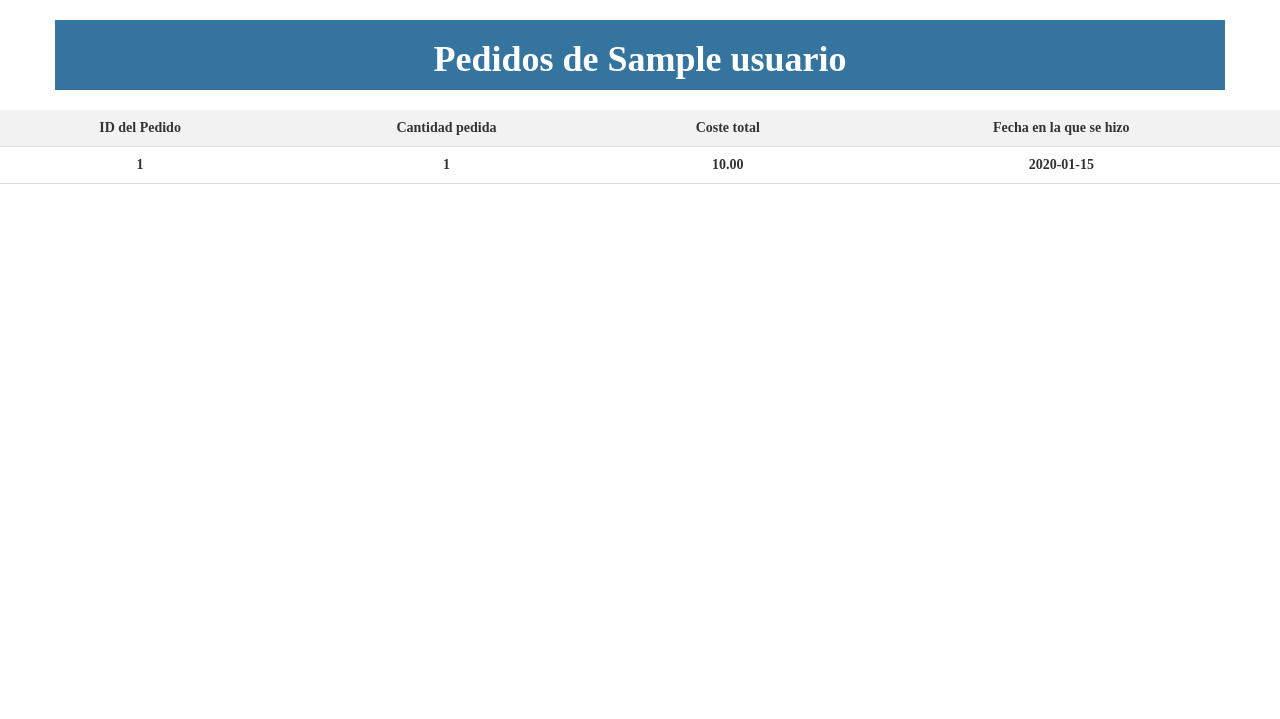
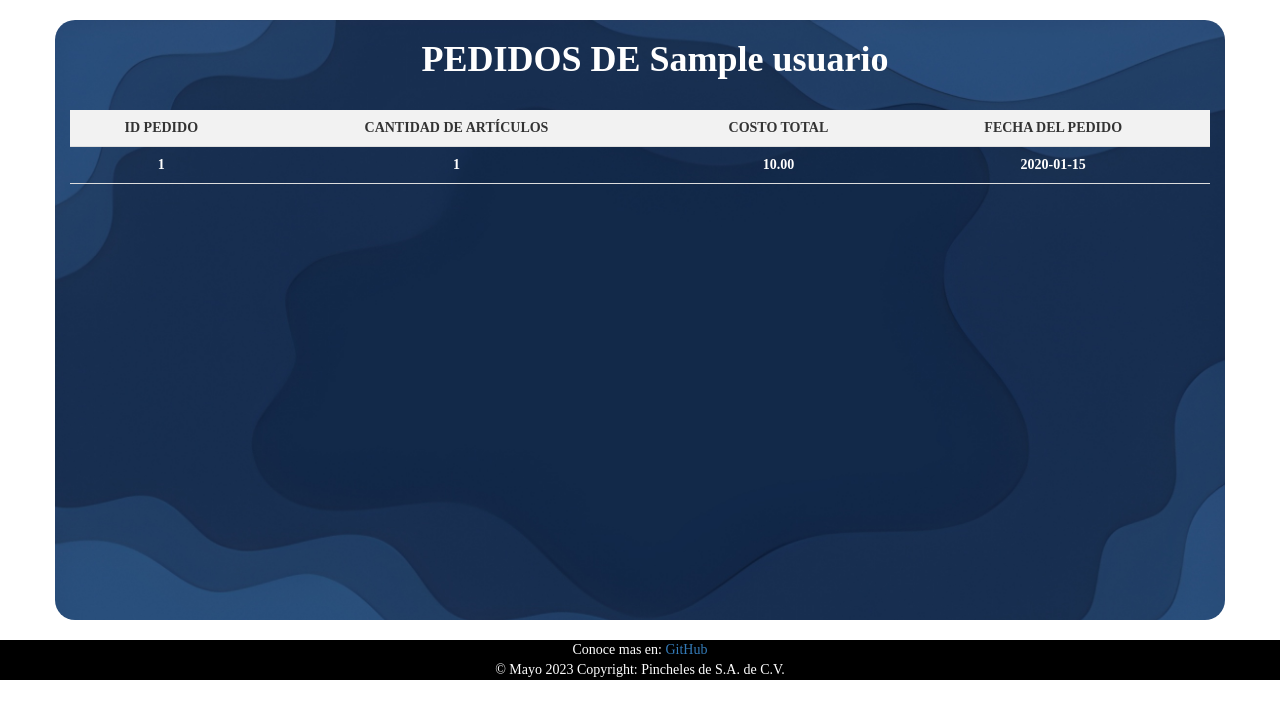
Before and after one commit to Limoncito160/ProyectoPrograWeb, a PHP site: page /pedidos.php in a window 1280 px wide. Shown: the part 62-781 px from the top of the page. Run offline with PHP 8.4, Linux system fonts and the light colour scheme; the visitor is signed in with stand-in values (Sample User, id 1); tables that the repository leaves empty hold one stand-in row (values such as "Sample post"); data that the repository does not hold is empty.

Commit message:
Manita de gato final

```diff
--- a/articulos.php
+++ b/articulos.php
@@ -3,9 +3,7 @@
 </head>
 
 <?php
-
 session_start();
-
 if (isset($_SESSION['correo']) && isset($_SESSION['id_rol'])) {
 
   // Existe una sesión activa, puedes acceder a los datos de la sesión
@@ -39,7 +37,7 @@ if (isset($_SESSION['correo']) && isset($_SESSION['id_rol'])) {
 ?>
 
 <div class="container background-container" style="margin-start:10px; margin-bottom:20px; border-radius:20px; height:100%">
-  <h1 style="text-align:center; color:white;"><strong>CATÁLOGO</strong></h1>
+  <h1 style="text-align:center; color:white;"><strong>CATÁLOGO DE ARTÍCULOS</strong></h1>
 
   <?php
   // Verifica si la sesión pertenece a un administrador
@@ -101,7 +99,7 @@ if (isset($_SESSION['correo']) && isset($_SESSION['id_rol'])) {
 
 <footer class="text-center text-white" style="background-color: black; color:white; font-weight: lighter;">
   <div>Conoce mas en:
-    <a href="#">GitHub</a>
+    <a href="https://github.com/Limoncito160/ProyectoPrograWeb">GitHub</a>
   </div>
 
   <div class="text-center text-white p-3" style="background-color: black;">
--- a/busqueda.php
+++ b/busqueda.php
@@ -11,7 +11,7 @@ $articulo_busqueda = $_POST['articulo_busqueda'];
 ?>
 
 <div class="container background-container" style="margin-start:10px; margin-bottom:20px; border-radius:20px; height:100%">
-    <h1 style="text-align:center; color:white;"><strong>CATÁLOGO</strong></h1>
+    <h1 style="text-align:center; color:white;"><strong>CATÁLOGO DE ARTÍCULOS</strong></h1>
 
     <?php
     // Verifica si la sesión pertenece a un administrador
@@ -75,7 +75,7 @@ $articulo_busqueda = $_POST['articulo_busqueda'];
 
 <footer class="text-center text-white" style="background-color: black; color:white; font-weight: lighter;">
   <div>Conoce mas en:
-    <a href="#">GitHub</a>
+    <a href="https://github.com/Limoncito160/ProyectoPrograWeb">GitHub</a>
   </div>
 
   <div class="text-center text-white p-3" style="background-color: black;">
--- a/carrito.php
+++ b/carrito.php
@@ -214,7 +214,7 @@ if (isset($_POST['limpiar'])) {
 
 <footer class="text-center text-white" style="background-color: black; color:white; font-weight: lighter;">
 	<div>Conoce mas en:
-		<a href="#">GitHub</a>
+		<a href="https://github.com/Limoncito160/ProyectoPrograWeb">GitHub</a>
 	</div>
 
 	<div class="text-center text-white p-3" style="background-color: black;">
--- a/detalles_articulo.php
+++ b/detalles_articulo.php
@@ -105,7 +105,7 @@ if ($imagen_file) {
 
 <footer class="text-center text-white" style="background-color: black; color:white; font-weight: lighter;">
     <div>Conoce mas en:
-        <a href="#">GitHub</a>
+        <a href="https://github.com/Limoncito160/ProyectoPrograWeb">GitHub</a>
     </div>
 
     <div class="text-center text-white p-3" style="background-color: black;">
--- a/foother.php
+++ b/foother.php
@@ -17,7 +17,7 @@
 
   <footer class="text-center text-white" style="background-color: black;">
   <div>Conoce mas en:
-    <a href="#">GitHub</a>
+    <a href="https://github.com/Limoncito160/ProyectoPrograWeb">GitHub</a>
   </div>
 
   <div class="text-center text-white p-3" style="background-color: black;">
--- a/header.php
+++ b/header.php
@@ -50,7 +50,6 @@ if (isset($_SESSION['correo']) && isset($_SESSION['id_rol'])) {
     .navbar-nav li a:hover {
       color: black !important;
     }
-
   </style>
 
 </head>
@@ -59,7 +58,7 @@ if (isset($_SESSION['correo']) && isset($_SESSION['id_rol'])) {
   <!--Barra de navegación-->
   <nav class="navbar navbar-expand-lg navbar-light bg-light" style="background-color:black; display:flex;">
 
-  <p class="navbar-brand disable" style="color: white;">Pincheles S.A. de C.V.</p>
+    <p class="navbar-brand disable" style="color: white;">Pincheles S.A. de C.V.</p>
 
     <ul class="nav navbar-nav">
       <li class="active"><a id="home-button" href="home.php" style="color: white;"><span
@@ -69,7 +68,7 @@ if (isset($_SESSION['correo']) && isset($_SESSION['id_rol'])) {
       <li><a id="articles-button" href="articulos.php" style="color: white;">Articulos</a></li>
       <li><a id="request-button" href="pedidos.php" style="color: white;">Pedidos</a></li>
 
-      <li class="nav-item dropdown" style ="color:black;">
+      <li class="nav-item dropdown" style="color:black;">
         <a id="contact-button" class="nav-link dropdown-toggle contact-link" href="#" id="navbarDropdown" role="button"
           data-toggle="dropdown" aria-haspopup="true" aria-expanded="false">
 
@@ -79,10 +78,7 @@ if (isset($_SESSION['correo']) && isset($_SESSION['id_rol'])) {
         <div class="dropdown-menu" aria-labelledby="navbarDropdown">
 
           <p>Telefono: </p><b class="dropdown-item" href="#">722 554 5526</a>
-          <p>Correo: </p><b class="dropdown-item" href="#">srobledon@toluca.tecnm.mx</a>
-          <p>Liga a Github: </p><b class="dropdown-item"
-            href="https://github.com/Limoncito160/ProyectoPrograWeb">Limoncito160/ProyectoPrograWeb</a>
-
+            <p>Correo: </p><b class="dropdown-item" href="#">srobledon@toluca.tecnm.mx</a>
 
       </li>
     </ul>
@@ -102,7 +98,7 @@ if (isset($_SESSION['correo']) && isset($_SESSION['id_rol'])) {
       <?php } else { ?>
 
           <!--BOTONES DEL ADMINISTRADOR -->
-          <li><a href="" style="color: white;"
+          <li><a href="http://localhost/phpmyadmin/index.php" style="color: white;"
               onclick="event.preventDefault(); document.getElementById('manage-form').submit();">Gestionar</a></li>
           <li><a href="" style="color: white;"
               onclick="event.preventDefault(); document.getElementById('logout-form').submit();">Cerrar Sesión</a></li>
--- a/login.php
+++ b/login.php
@@ -43,7 +43,7 @@ include("header.php");
 
 <footer class="text-center text-white" style="background-color: black; color:white; font-weight: lighter;">
     <div>Conoce mas en:
-        <a href="#">GitHub</a>
+        <a href="https://github.com/Limoncito160/ProyectoPrograWeb">GitHub</a>
     </div>
 
     <div class="text-center text-white p-3" style="background-color: black;">
--- a/pedidos.php
+++ b/pedidos.php
@@ -34,7 +34,8 @@ if (!$conn) {
     width: 100%;
   }
 
-  th, td {
+  th,
+  td {
     padding: 8px;
     text-align: center;
     border-bottom: 1px solid #ddd;
@@ -45,14 +46,24 @@ if (!$conn) {
     text-align: center;
   }
 
-  tr:nth-child(even) {
-    background-color: #f9f9f9;
+  .background-container {
+    background-image: url('img/background.jpg');
+    background-size: cover;
+    background-repeat: no-repeat;
+  }
+
+  td {
+    color:white;
   }
 </style>
 
 
-<div class="container" style="background-color: #34749E;">
-  <h1 style="text-align:center; color:white;"><strong>Pedidos de <?php echo $nombre_usuario?> </strong></h1>
+<div class="container background-container"
+  style="margin-start:10px; margin-bottom:20px; border-radius:20px; height:600px;">
+  <div class="container" style="">
+    <h1 style="text-align:center; color:white;"><strong>PEDIDOS DE
+        <?php echo $nombre_usuario ?>
+      </strong></h1>
   </div>
 
   <br>
@@ -80,7 +91,7 @@ if (!$resultado) {
   $consulta1 = "SELECT * FROM PEDIDOS WHERE ID_USUARIO = '$idUsuario'";
   //Ejecutar una consulta SQL para mostrar los pedidos del usuario
   $resultado1 = mysqli_query($conn, $consulta1);
-if(!$resultado1) {
+  if (!$resultado1) {
     $error1 = mysqli_error($conn);
     echo "Error de consulta: " . $error1 . "<br>";
     echo $consulta1;
@@ -112,7 +123,7 @@ if(!$resultado1) {
     // Mostrar los pedidos en una tabla
     echo '<table>';
     echo '<thead>';
-  echo '<tr><th>ID del Pedido</th><th>Cantidad pedida</th><th>Coste total</th><th>Fecha en la que se hizo</th></tr>';
+    echo '<tr><th>ID PEDIDO</th><th>CANTIDAD DE ARTÍCULOS</th><th>COSTO TOTAL</th><th>FECHA DEL PEDIDO</th></tr>';
     echo '</thead>';
     echo '<tbody>';
     foreach ($pedidos as $pedido) {
@@ -127,3 +138,15 @@ if(!$resultado1) {
     echo '</table>';
   }
   ?>
+  </div>
+
+  <footer class="text-center text-white" style="background-color: black; color:white; font-weight: lighter;">
+  <div>Conoce mas en:
+    <a href="https://github.com/Limoncito160/ProyectoPrograWeb">GitHub</a>
+  </div>
+
+  <div class="text-center text-white p-3" style="background-color: black;">
+    © Mayo 2023 Copyright: Pincheles de S.A. de C.V.
+  </div>
+
+</footer>
--- a/registro.php
+++ b/registro.php
@@ -167,7 +167,7 @@ include("header.php");
 
 <footer class="text-center text-white" style="background-color: black; color:white; font-weight: lighter;">
   <div>Conoce mas en:
-    <a href="#">GitHub</a>
+    <a href="https://github.com/Limoncito160/ProyectoPrograWeb">GitHub</a>
   </div>
 
   <div class="text-center text-white p-3" style="background-color: black;">
--- a/registros_productos.php
+++ b/registros_productos.php
@@ -87,7 +87,7 @@ include("header.php");
 
 <footer class="text-center text-white" style="background-color: black; color:white; font-weight: lighter;">
   <div>Conoce mas en:
-    <a href="#">GitHub</a>
+    <a href="https://github.com/Limoncito160/ProyectoPrograWeb">GitHub</a>
   </div>
 
   <div class="text-center text-white p-3" style="background-color: black;">
```
Also changed, not shown: home.php (+33 -2 lines). Lines whose indentation alone changed are shown as unchanged.
